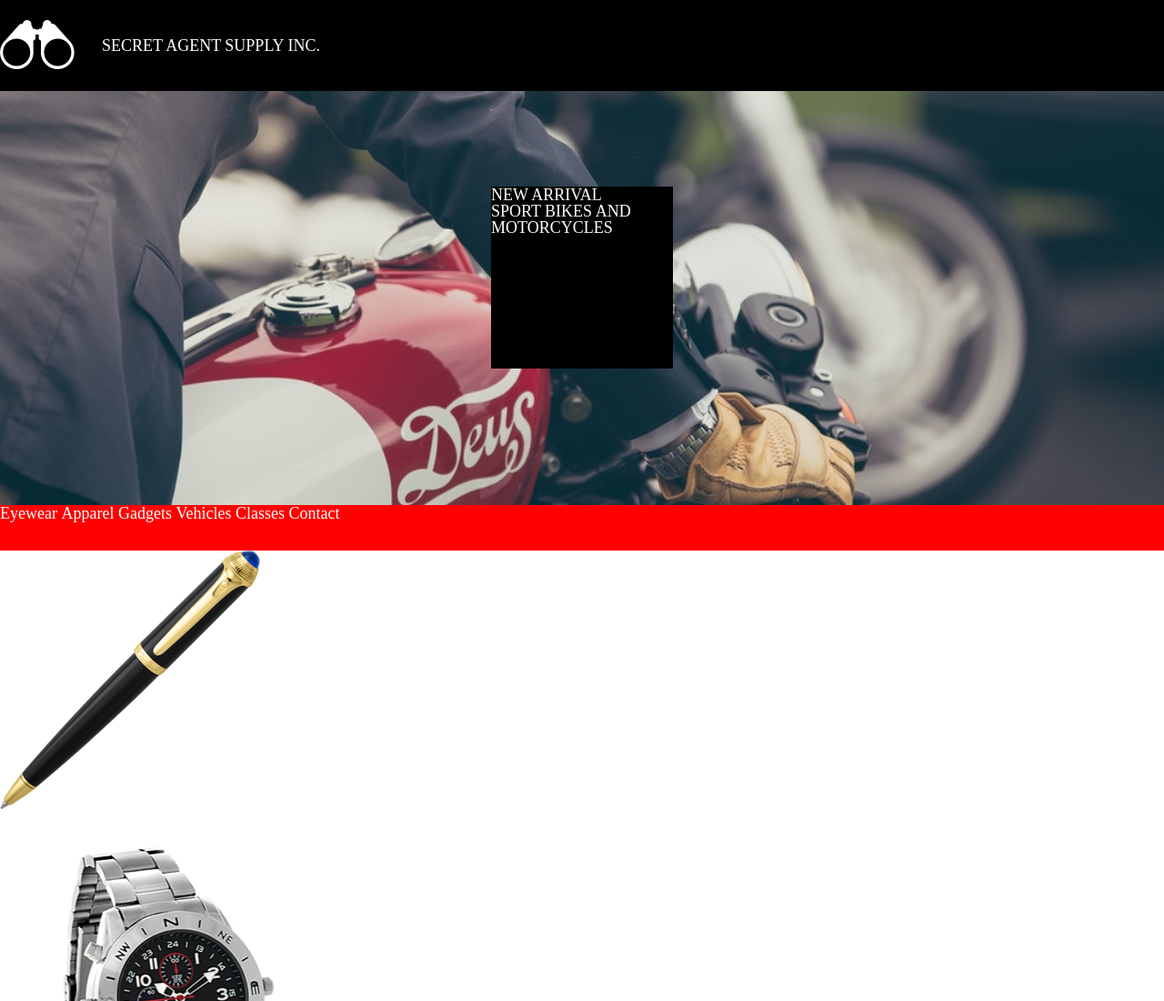
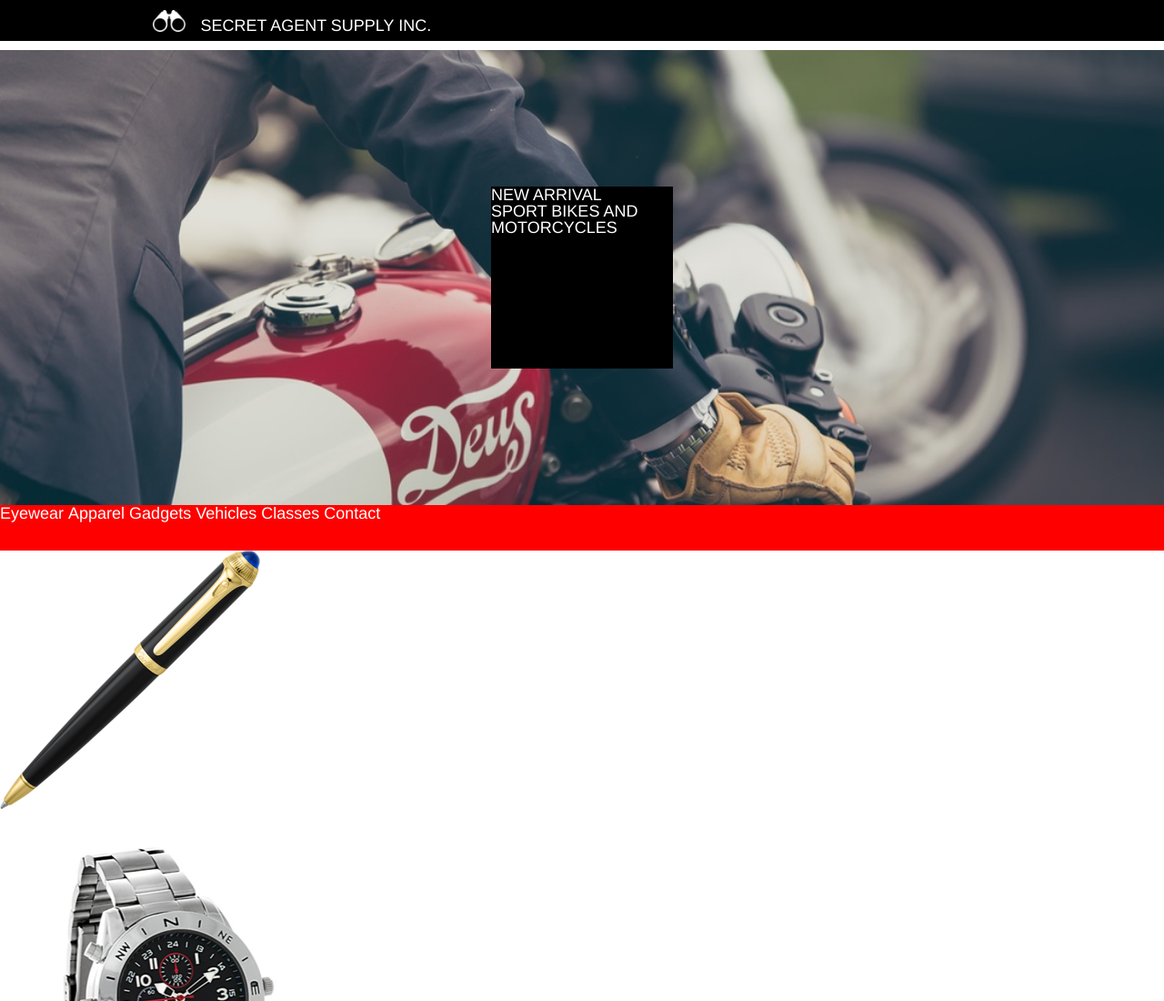
Before and after one commit to laurenbertca/secret-agent-supply, a plain HTML site: page index.html in a window 1280 px wide. Shown: the top 1100 px of the page at 91% size. Drawn offline with Linux system fonts and the light colour scheme.

Commit message:
header is feature complete with css and html

```diff
--- a/index.html
+++ b/index.html
@@ -7,12 +7,12 @@
 </head>
 <body>
 	<div class="header">
-		<div class="logo">
+		<div class="logo-container">
 			<img src="./resources/images/logo.png">
-		</div>
-		<div class="site-name">
+		  <div class="site-name">
 			<h3>Secret Agent Supply Inc.</h3>
-		</div>
+		  </div>
+	    </div>
 	</div>
 	<div class="content-body">
 	  <div class="new-arrivals">
--- a/resources/css/style.css
+++ b/resources/css/style.css
@@ -1,5 +1,6 @@
 body {
 	font-size: 18px;
+	font-family: Helvetica;
 }
 
 h1, h3 {
@@ -9,15 +10,30 @@ h1, h3 {
 
 .header {
 	display: inline-flex;
-	align-items: center;
 	background-color: black;
+	justify-content: center;
 	width: 100%;
-	height: 100px;
+	height: 2.82rem;
 	position: fixed;
 }
 
+.logo-container {
+	display: inline-flex;
+	align-items: center;
+	width: 960px;
+	justify-content: flex-start;
+}
+
+.logo-container img {
+	height: 1.5rem;
+	padding-right: 1rem;
+	padding-left: 0.5rem;
+}
+
 .site-name {
-	padding-left: 30px;
+	padding-top: 0.66rem;
+	padding-bottom: 0.66rem
+	font-size: 1rem;
 }
 
 .content-body {
```
